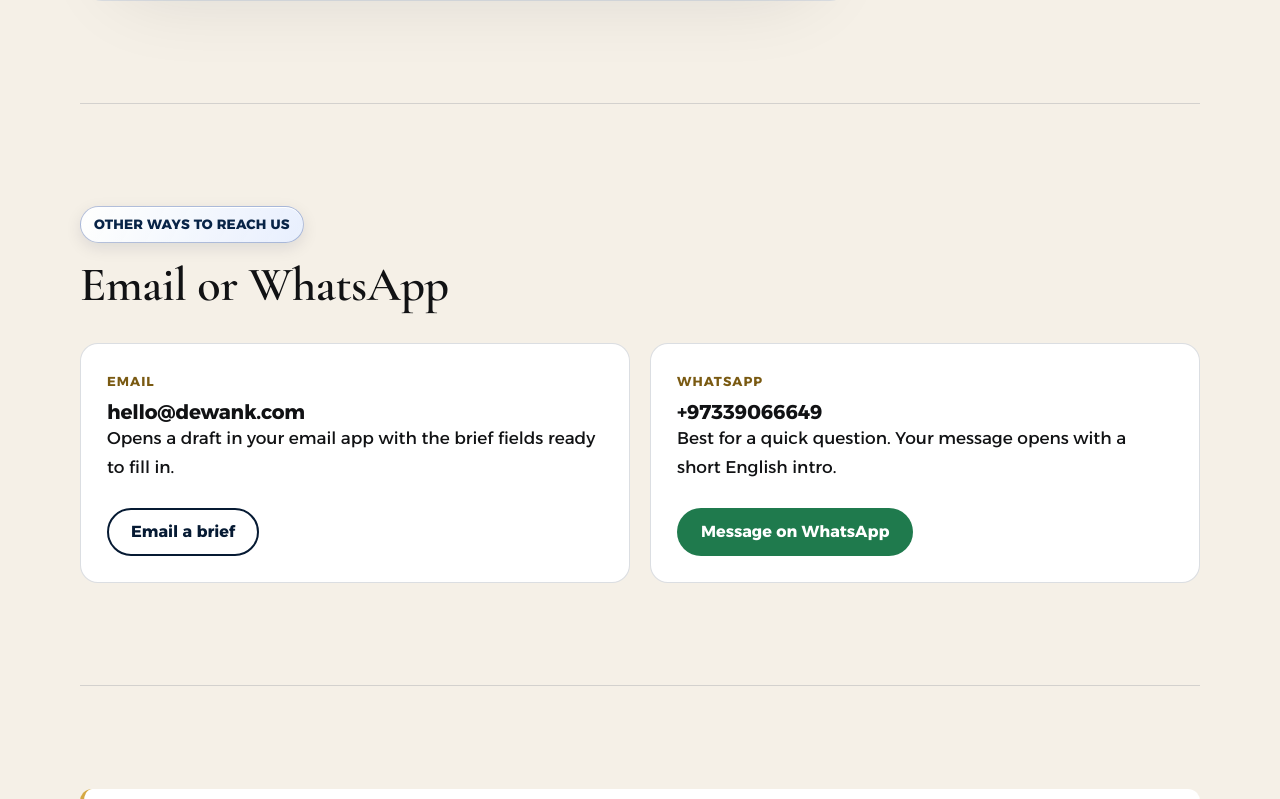
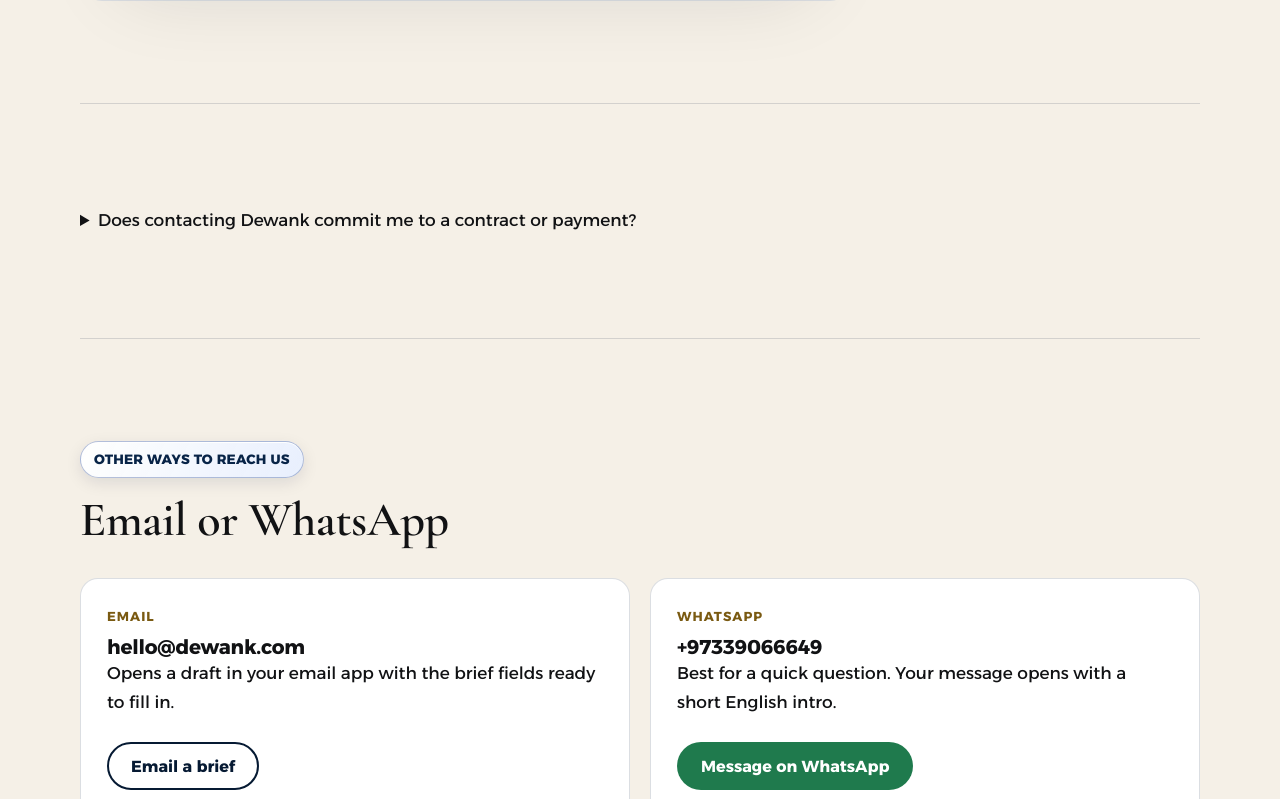
Before and after one commit to mohammedrashad2011-ui/Dewank-2026-website, a Next.js app: page /en/contact in a window 1280 px wide. Shown: the part 2001-2800 px from the top of the page. Built offline with nearby package versions, Linux system fonts and the light colour scheme.

Commit message:
feat(faq): clarify Dewank trust and conversion FAQs (en)

```diff
--- a/app/(en)/en/contact/page.tsx
+++ b/app/(en)/en/contact/page.tsx
@@ -53,6 +53,8 @@ function ContactPage() {
           </aside>
         </div>
       </section>
+
+      <section className="section shell" aria-labelledby="first-contact-commitment"><details><summary id="first-contact-commitment">Does contacting Dewank commit me to a contract or payment?</summary><p>No. Your first enquiry helps us understand the business challenge. Paid work only begins after the scope, fees and terms are agreed.</p></details></section>
 
       <section className="section shell" aria-labelledby="channels-title">
         <span className="eyebrow">Other ways to reach us</span>
```
